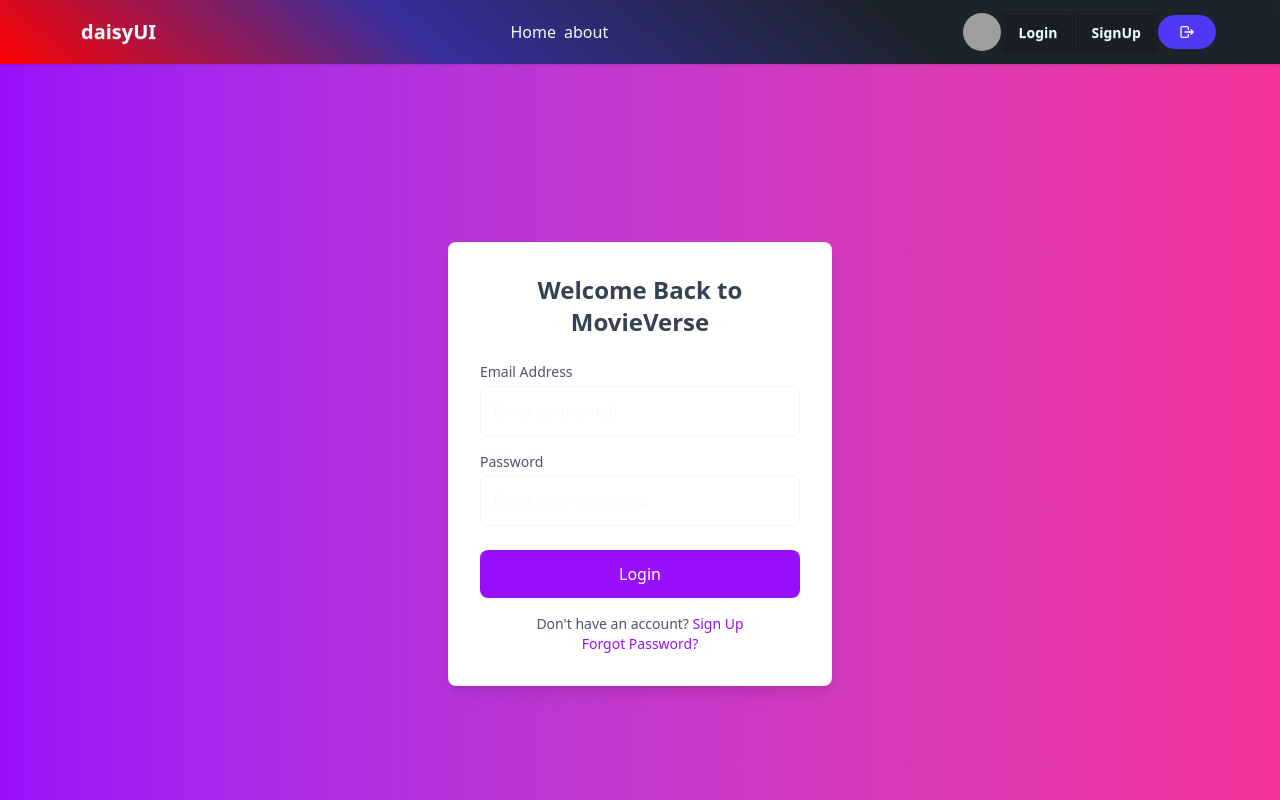
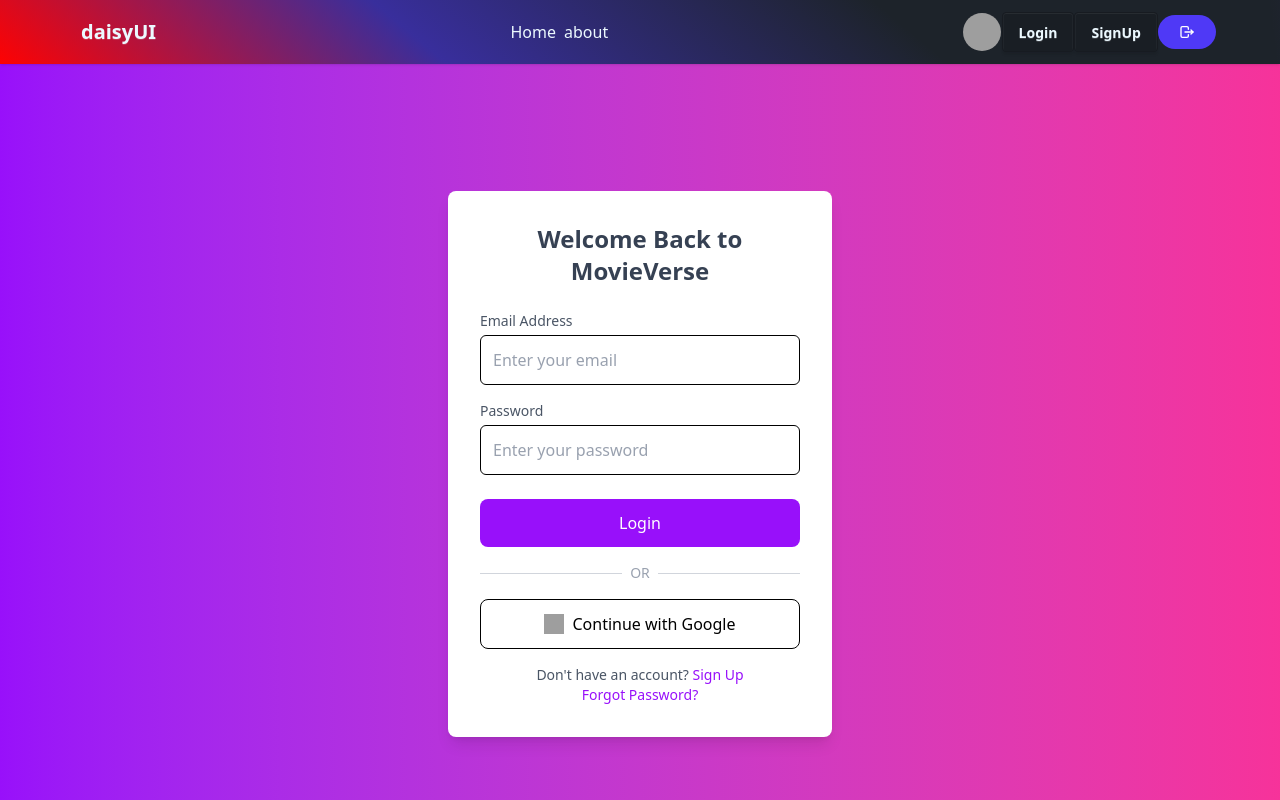
Before and after one commit to mohammad-oli56/MovieVerse, a React (Vite) app: page /login in a window 1280 px wide. Shown: the top 800 px of the page. Built offline with nearby package versions, Linux system fonts and the light colour scheme; grey boxes are pictures that could not be loaded.

Commit message:
add login and signpu page and firebase

```diff
--- a/src/Component/Login.jsx
+++ b/src/Component/Login.jsx
@@ -16,7 +16,7 @@ const Login = () => {
                             type="email"
                             id="email"
                             placeholder="Enter your email"
-                className="w-full p-3 mt-1 border rounded-md"
+                            className="w-full p-3 mt-1 border rounded-md placeholder-gray-400 text-black"
                         />
                     </div>
 
@@ -27,7 +27,7 @@ const Login = () => {
                             type="password"
                             id="password"
                             placeholder="Enter your password"
-                className="w-full p-3 mt-1 border rounded-md"
+                            className="w-full p-3 mt-1 border rounded-md placeholder-gray-400 text-black"
                         />
                     </div>
 
@@ -39,6 +39,23 @@ const Login = () => {
                         Login
                     </button>
                 </form>
+
+                {/* Divider */}
+                <div className="flex items-center my-4">
+                    <div className="flex-grow border-t border-gray-300"></div>
+                    <span className="mx-2 text-gray-400 text-sm">OR</span>
+                    <div className="flex-grow border-t border-gray-300"></div>
+                </div>
+
+                {/* Google Login Button */}
+                <button className="w-full py-3 border text-black flex items-center justify-center rounded-lg hover:bg-gray-100 transition">
+                    <img
+                        src="https://cdn.jsdelivr.net/gh/devicons/devicon/icons/google/google-original.svg"
+                        alt="Google"
+                        className="h-5 w-5 mr-2"
+                    />
+                    Continue with Google
+                </button>
 
                 {/* Links */}
                 <div className="mt-4 text-center">
--- a/src/Component/Signup.jsx
+++ b/src/Component/Signup.jsx
@@ -2,7 +2,7 @@ import React from 'react';
 
 const Signup = () => {
     return (
-        <div className="min-h-screen flex items-center justify-center  bg-[linear-gradient(340deg,_rgba(6,182,212,0.7)_23%,_rgba(139,92,246,0.7)_64%,_rgba(236,72,153,0.7))]">
+        <div className="min-h-screen flex items-center justify-center bg-[linear-gradient(340deg,_rgba(6,182,212,0.7)_23%,_rgba(139,92,246,0.7)_64%,_rgba(236,72,153,0.7))]">
             <div className="bg-white p-8 rounded-lg shadow-lg w-full sm:w-96 my-11">
 
                 {/* Title */}
@@ -16,7 +16,7 @@ const Signup = () => {
                         <input
                             type="text"
                             placeholder="Your Name"
-                className="w-full p-3 mt-1 border rounded-md"
+                            className="w-full p-3 mt-1 border rounded-md placeholder-gray-400 text-black"
                         />
                     </div>
 
@@ -26,7 +26,7 @@ const Signup = () => {
                         <input
                             type="email"
                             placeholder="you@example.com"
-                className="w-full p-3 mt-1 border rounded-md"
+                            className="w-full p-3 mt-1 border rounded-md placeholder-gray-400 text-black"
                         />
                     </div>
 
@@ -36,7 +36,7 @@ const Signup = () => {
                         <input
                             type="text"
                             placeholder="https://example.com/photo.jpg"
-                className="w-full p-3 mt-1 border rounded-md"
+                            className="w-full p-3 mt-1 border rounded-md placeholder-gray-400 text-black"
                         />
                     </div>
 
@@ -46,7 +46,7 @@ const Signup = () => {
                         <input
                             type="password"
                             placeholder="Enter a secure password"
-                className="w-full p-3 mt-1 border rounded-md"
+                            className="w-full p-3 mt-1 border rounded-md placeholder-gray-400 text-black"
                         />
                     </div>
 
@@ -67,7 +67,7 @@ const Signup = () => {
                 </div>
 
                 {/* Google Login */}
-          <button className="w-full py-3 border flex items-center justify-center rounded-lg hover:bg-gray-100 transition">
+                <button className="w-full py-3 border text-black flex items-center justify-center rounded-lg hover:bg-gray-100 transition">
                     <img src="https://cdn.jsdelivr.net/gh/devicons/devicon/icons/google/google-original.svg" alt="Google" className="h-5 w-5 mr-2" />
                     Continue with Google
                 </button>
--- /dev/null
+++ b/src/Firebase/firebase.config.js
@@ -0,0 +1,16 @@
+
+import { initializeApp } from "firebase/app";
+import { getAuth } from "firebase/auth";
+
+const firebaseConfig = {
+  apiKey: "AIzaSyCu6gbsnmy9R-imFTSTB-c5E0frowFfBhQ",
+  authDomain: "assingment-9-a32ec.firebaseapp.com",
+  projectId: "assingment-9-a32ec",
+  storageBucket: "assingment-9-a32ec.firebasestorage.app",
+  messagingSenderId: "345344512212",
+  appId: "1:345344512212:web:a14370878a17ac5c806b41"
+};
+
+
+const app = initializeApp(firebaseConfig);
+export const auth = getAuth(app)
```
Lines whose indentation alone changed are shown as unchanged.
